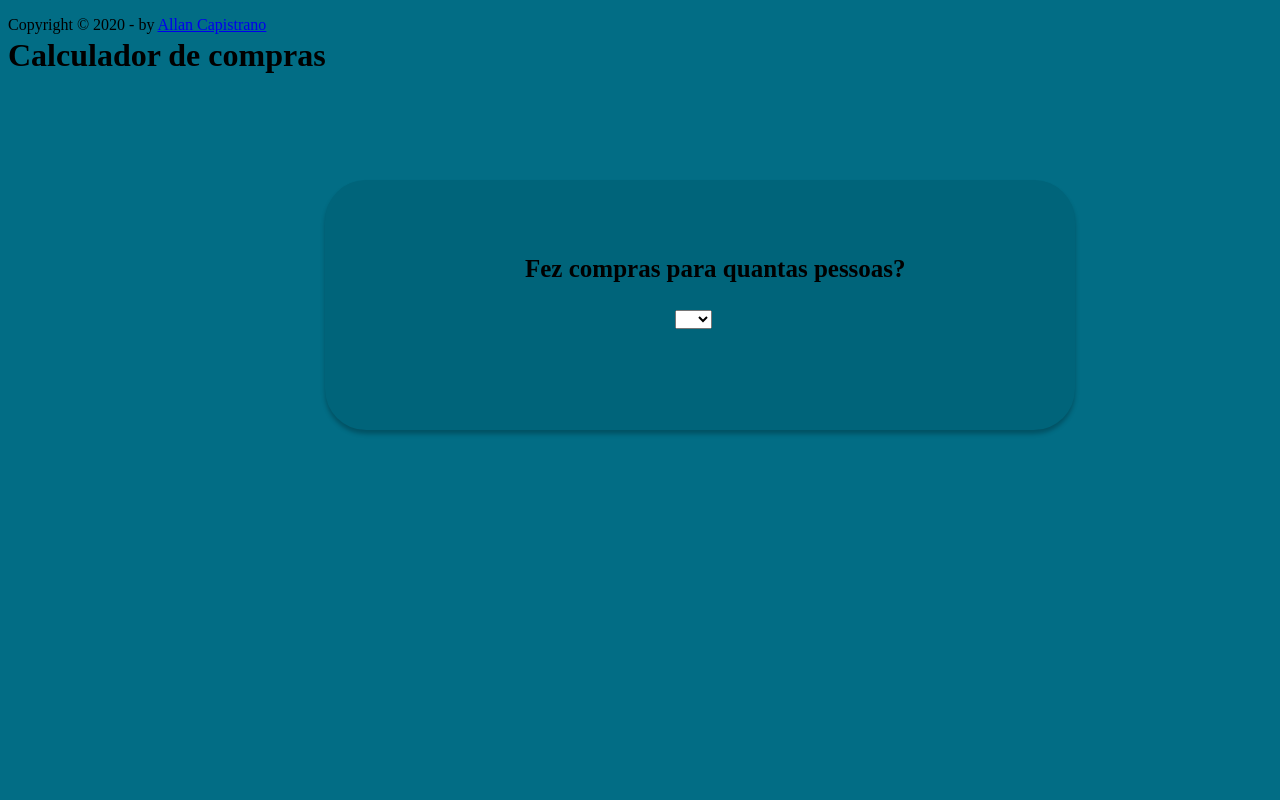
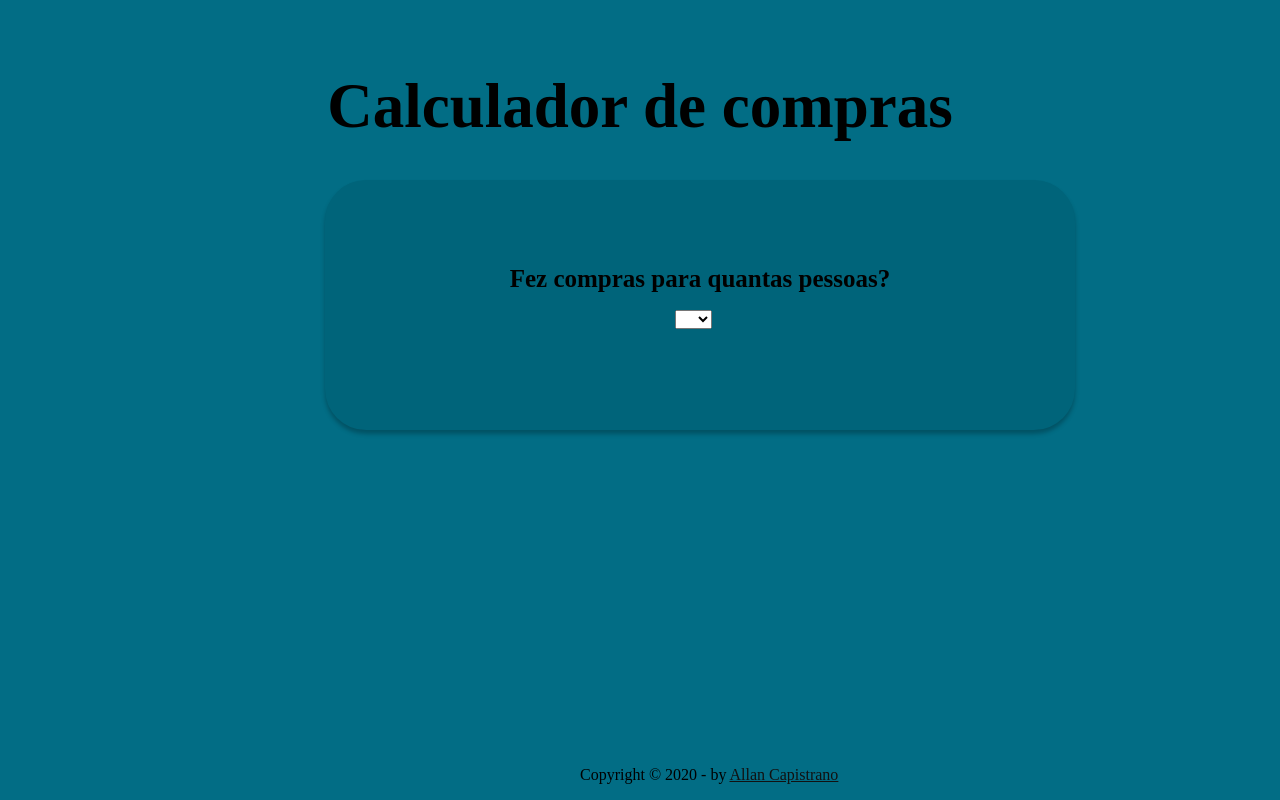
Before and after one commit to AllanCapistrano/Calculador-de-Compras, a PHP site: page / in a window 1280 px wide. Run offline with PHP 8.4, Linux system fonts and the light colour scheme.

Commit message:
Continuando a estilização da página principal e arquivos renomeados.

```diff
--- a/index.php
+++ b/index.php
@@ -2,7 +2,7 @@
 <html lang="pt-br">
 <head>
     <meta charset="UTF-8">
-    <!--<link rel="stylesheet" href="./style/estilo.css">-->
+    <link rel="stylesheet" href="./style/style.css">
     <link rel="stylesheet" href="./style/style_index.css">
     <title>Calculador de Compras</title>
 </head>
@@ -22,9 +22,10 @@
                 </select>
             </section>
         </form>
+        <!--<img src="./assets/shopping-cart.png" id="carro-compra">-->
     </div>
 
-    <script src="./scripts/funcoes.js"></script>
+    <script src="./scripts/functions.js"></script>
     <footer id="rodape">
         <p>Copyright &copy; 2020 - by <a href="https://github.com/AllanCapistrano" target="_blank">Allan Capistrano</a></p>
     </footer>
--- a/src/form.php
+++ b/src/form.php
@@ -1,7 +1,7 @@
 <!DOCTYPE html>
 <html lang="pt-br">
 <head>
-    <link rel="stylesheet" href="../style/estilo.css">
+    <link rel="stylesheet" href="../style/style.css">
     <title>Calculador de Compras</title>
 </head>
 <body>
@@ -29,7 +29,7 @@
     <p><span id='total'></span></p>
     <p><a href='../index.php' id="back">Voltar</a></p>
 
-    <script src="../scripts/funcoes.js"></script>
+    <script src="../scripts/functions.js"></script>
     <footer id="rodape">
         <p>Copyright &copy; 2020 - by <a href="https://github.com/AllanCapistrano" target="_blank">Allan Capistrano</a></p>
     </footer>
--- /dev/null
+++ b/style/style.css
@@ -0,0 +1,27 @@
+h1{
+    /*position: absolute;
+    font-size: 63px;
+    top: 45px;
+    left: 380px;*/
+    font-size: 63px;
+    text-align: center;
+    margin-top: 70px;
+}
+
+a {
+    color: #111111;
+}
+
+/*a#back {
+    position: absolute;
+    top: 450px;
+    left: 720px;
+}*/
+
+footer#rodape p {
+    position: absolute;
+    bottom: 0px;
+    left: 580px;
+}
+
+/*Colocar a imagem do carrinho de compras*/
--- a/style/style_index.css
+++ b/style/style_index.css
@@ -1,5 +1,4 @@
 body{
-    /*text-align: center;*/
     background-color: #026D85;
 }
 
@@ -14,16 +13,10 @@ section{
     border-radius: 41px;
 }
 
-h1{
-    position: absolute;
-
-}
-
 h3{
-    position: absolute; /*olhar com margin dps*/
-    top: 50px;
-    left: 200px;
     font-size: 25px;
+    text-align: center;
+    margin-top: 85px;
 }
 
 select{
```
Also changed, not shown: scripts/functions.js (added, +42 -0 lines).
